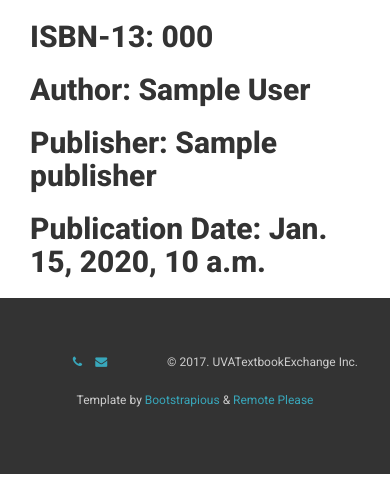
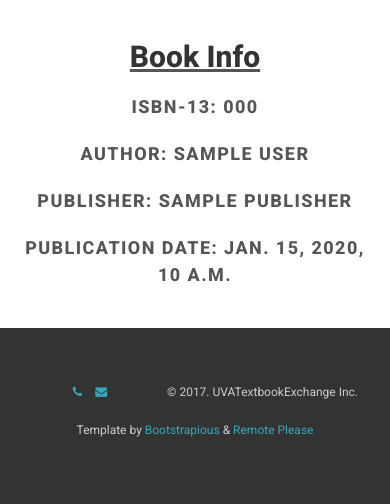
Before and after one commit to ArnimJ/uvaTextbookExchange, a Django app: template web/frontend/templates/book_detail.html in a window 390 px wide. Shown: the part 791-1295 px from the top of the page. Before the commit the page ends 1265 px from the top, so only its background shows below. Run offline with Django 3.2, Linux system fonts and the light colour scheme; the template is opened without the code that fills it: most values are stand-ins (such as "Sample title", 1, 10 or a date in 2020); some libraries are stand-ins or nearby versions.

Commit message:
make book detail page more pleasing

```diff
--- a/web/frontend/templates/book_detail.html
+++ b/web/frontend/templates/book_detail.html
@@ -22,12 +22,14 @@
             </div>
         <div class="col-sm-4">
             <img class="img-responsive" src="{% static 'img/book-plain.jpg' %}" style="width: 350px; height:400px" alt="">
+            <br>
         </div>
-        <div class="col-sm-8 right">
-                                    <h2>ISBN-13: {{book.isbn}}</h2>
-                                    <h2>Author: {{book.author}}</h2>
-                                    <h2>Publisher: {{book.publisher}}</h2>
-                                    <h2>Publication Date: {{book.publicationDate}}</h2>
+        <div class="box-simple">
+            <u><h2>Book Info</h2></u>
+                                    <h3>ISBN-13: {{book.isbn}}</h3>
+                                    <h3>Author: {{book.author}}</h3>
+                                    <h3>Publisher: {{book.publisher}}</h3>
+                                    <h3>Publication Date: {{book.publicationDate}}</h3>
         </div>
 
 
```
